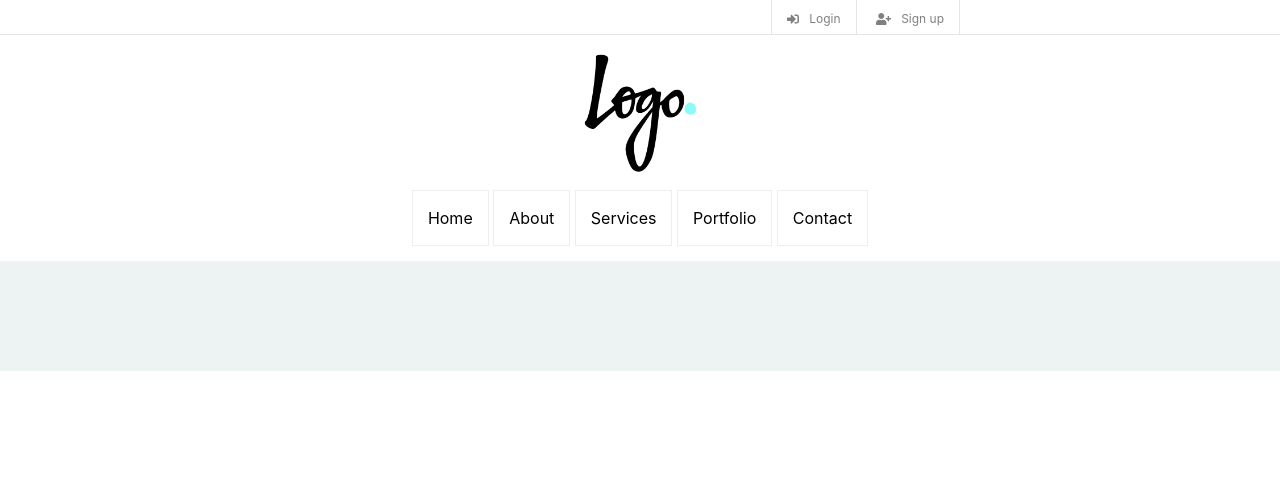
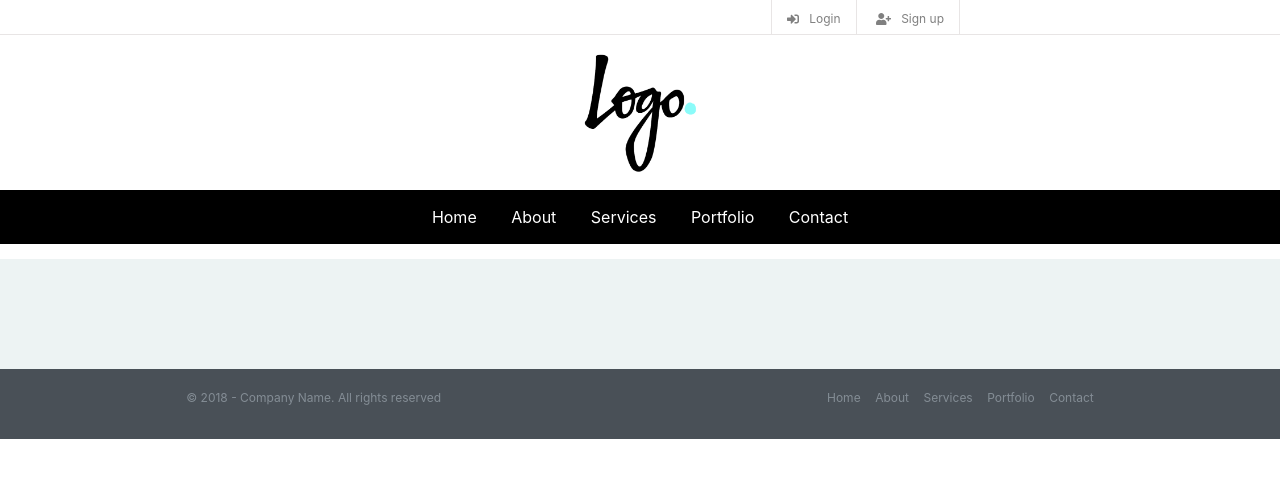
Before and after one commit to engelcalderon/CMS_MVC_PHP, a PHP site: template views/pages/home.php in a window 1280 px wide. Shown: the top 478 px of the page. Run offline with PHP 8.4, Linux system fonts and the light colour scheme; the template is opened without the code that fills it, so the values that code supplies are empty; some libraries are stand-ins or nearby versions.

Commit message:
footer was added

```diff
--- a/resources/main.css
+++ b/resources/main.css
@@ -41,6 +41,10 @@
     margin: auto;
 }
 
+.main-menu {
+    background: black;
+}
+
 .home-navigation ul {
     list-style: none;
     padding: 0;
@@ -53,11 +57,10 @@
 .home-navigation .main-menu li {
     display: inline-block;
     padding: 15px;
-    border: 1px solid #eee;
 }
 
 .home-navigation .main-menu ul a {
-    color: black;
+    color: white;
 }
 
 .home-navigation .main-menu ul a:hover {
@@ -152,3 +155,36 @@
 .content .static .body {
     padding: 15px 30px 0 30px;
 }
+
+.footer {
+    padding: 15px;
+    background: #495057;
+}
+
+.footer .row {
+    width: 75%;
+    margin: auto;
+}
+
+.footer .col-8 {
+    text-align: right;
+}
+
+.footer .footer-credits {
+    color: #848d95;
+    font-size: 12px;
+}
+
+.footer .footer-navigation li {
+    display: inline-block;
+    padding-right: 10px;
+}
+
+.footer .footer-navigation li:last-child {
+    padding: 0;
+}
+
+.footer .footer-navigation li a {
+    color: #848d95;
+    font-size: 12px;
+}
--- /dev/null
+++ b/views/pages/footer.php
@@ -0,0 +1,18 @@
+<div class="footer">
+    <div class="row">
+        <div class="col-4">
+            <span class="footer-credits">© 2018 - Company Name. All rights reserved</span>
+        </div>
+        <div class="col-8">
+            <div class="footer-navigation">
+                <ul>
+                    <li><a href="#">Home</a></li>
+                    <li><a href="#">About</a></li>
+                    <li><a href="#">Services</a></li>
+                    <li><a href="#">Portfolio</a></li>
+                    <li><a href="#">Contact</a></li>
+                </ul>
+            </div>
+        </div>
+    </div>
+</div>
--- a/views/pages/home.php
+++ b/views/pages/home.php
@@ -23,6 +23,8 @@
         $mvc = new MvcController();
         $mvc->manageRoutes();
         echo '</div>';
+
+        include "footer.php";
     ?>
 </body>
 </html>
```
